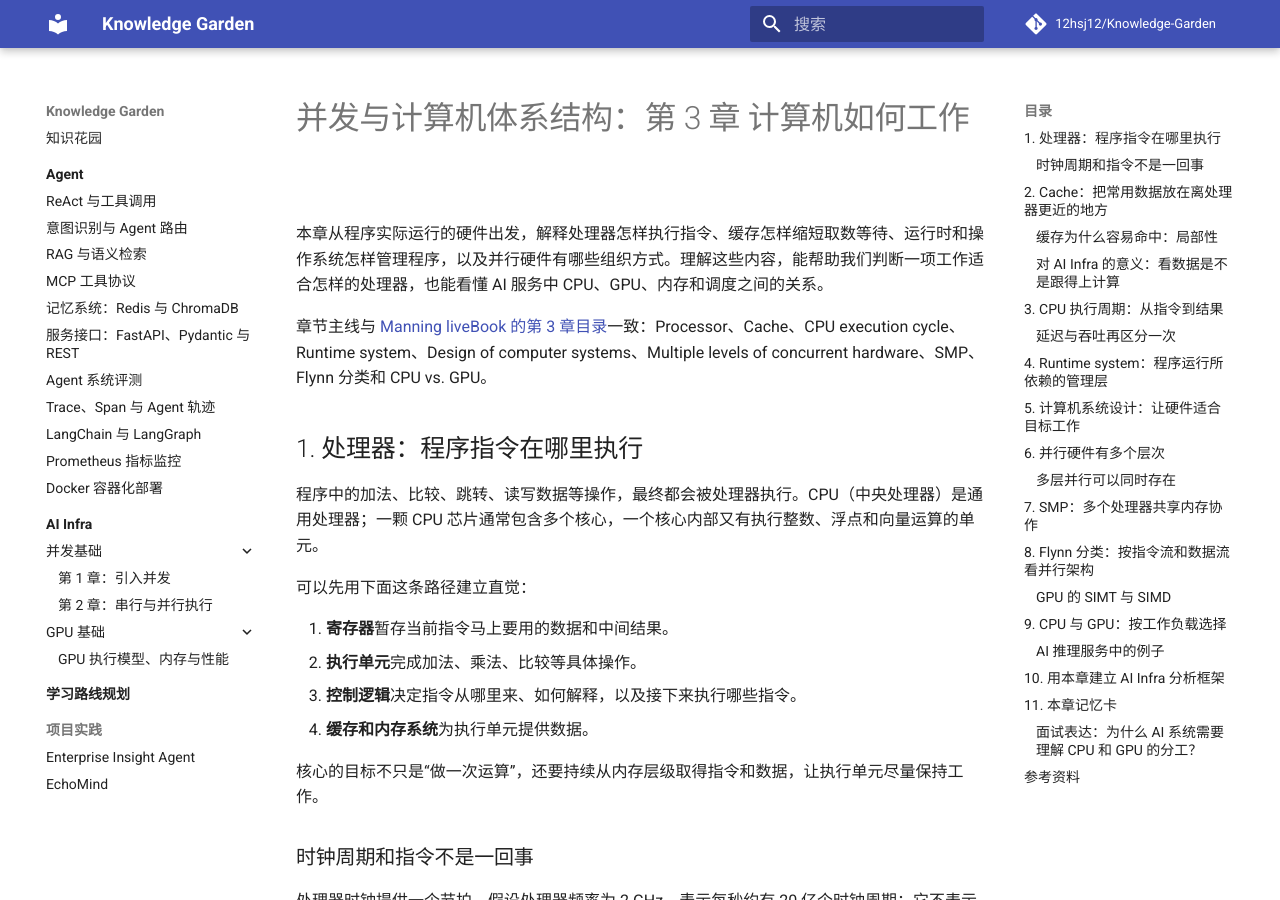
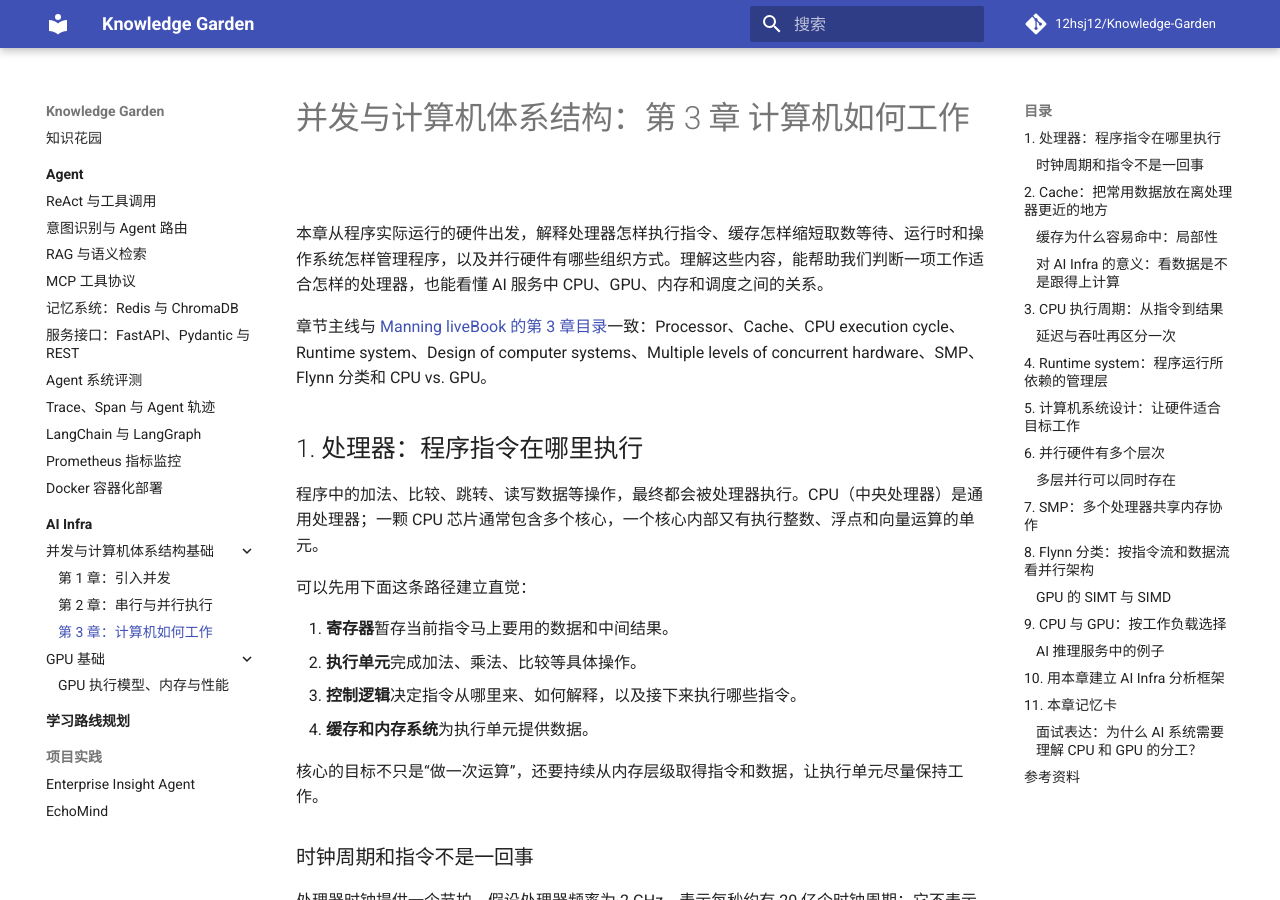
Before and after one commit to 12hsj12/Knowledge-Garden, an MkDocs documentation site: the page built from docs/ai-infra/concurrency/chapter-03.md, in a window 1280 px wide and 900 px high. Built offline with MkDocs 1.6.1 and Material for MkDocs 9.7.7, drawn with Linux system fonts in a browser that asks for light colours; comment, search, counter and statistics services are not loaded.

Commit message:
Add chapter 3 to AI Infra navigation

```diff
--- a/mkdocs.yml
+++ b/mkdocs.yml
@@ -49,9 +49,10 @@ nav:
       - Docker 容器化部署: agent/docker.md
   - AI Infra:
       - AI Infra 学习主线: ai-infra/index.md
-      - 并发基础:
+      - 并发与计算机体系结构基础:
           - 第 1 章：引入并发: ai-infra/concurrency/chapter-01.md
           - 第 2 章：串行与并行执行: ai-infra/concurrency/chapter-02.md
+          - 第 3 章：计算机如何工作: ai-infra/concurrency/chapter-03.md
       - GPU 基础:
           - GPU 执行模型、内存与性能: ai-infra/gpu/cuda-execution-memory-performance.md
   - 学习路线规划:
```
